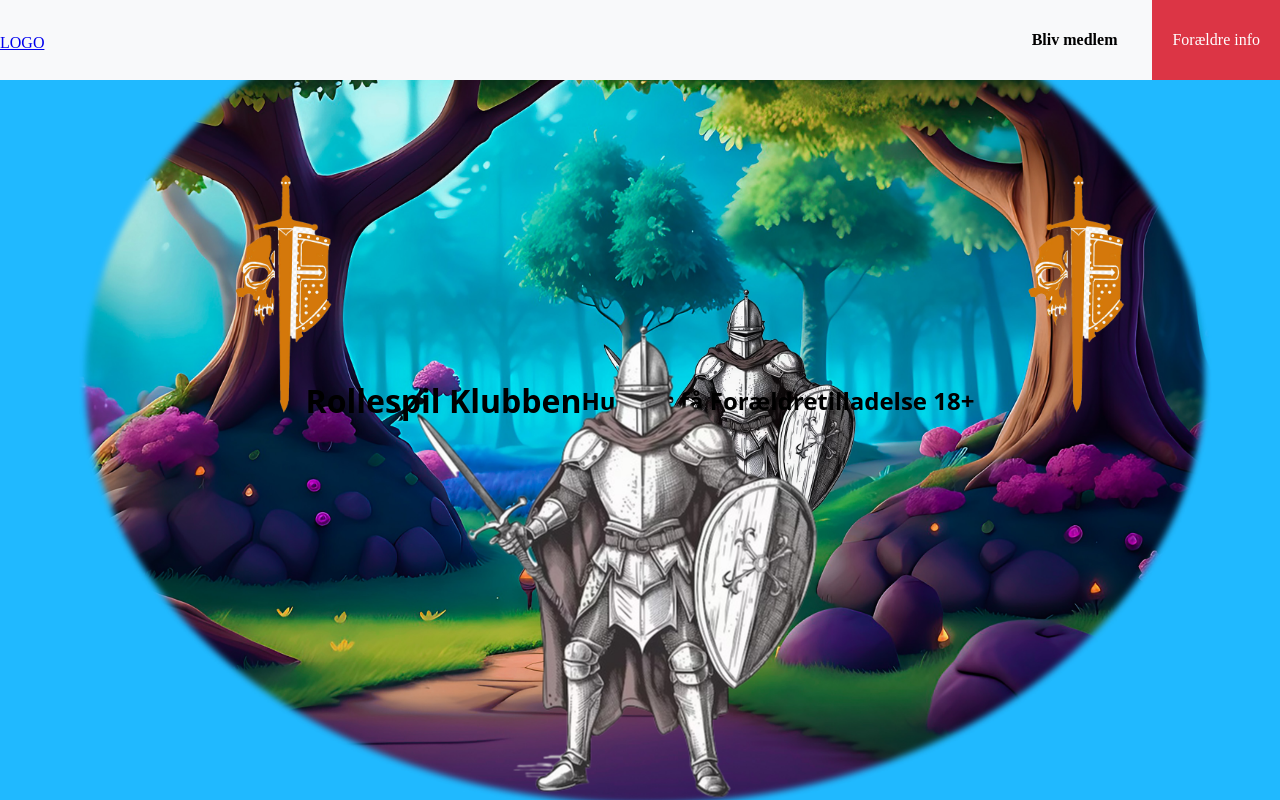
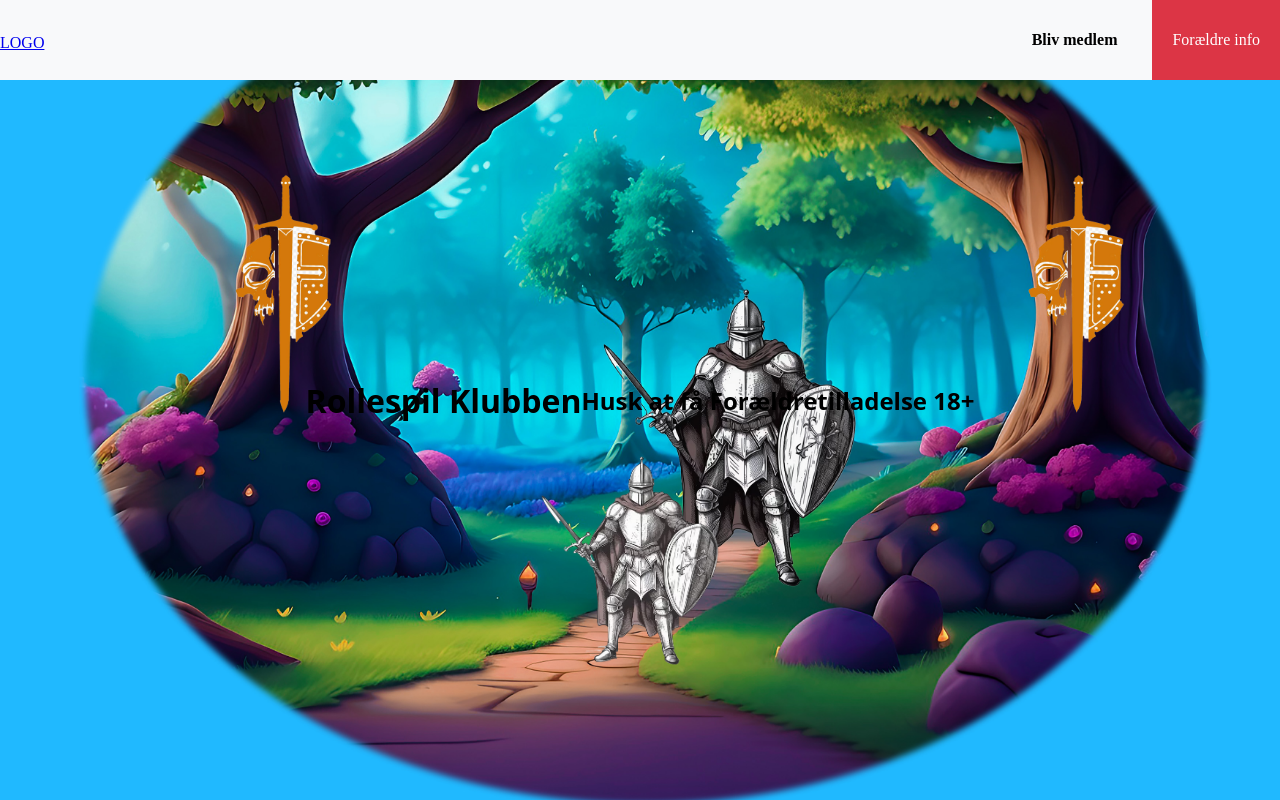
Before and after one commit to Juli82b4/Rollespilsklubben-, a React (Vite) app: page / in a window 1280 px wide. Shown: the top 800 px of the page. Built offline with nearby package versions, Linux system fonts and the light colour scheme; a web font is replaced by a local one.

Commit message:
Update Walkingman image size

```diff
--- a/src/components/walkingman.css
+++ b/src/components/walkingman.css
@@ -3,7 +3,7 @@
   top: 70%;
   left: 50%;
   transform: translate(-50%, -50%);
-  width: 22git 0px;
+  width: 220px;
   height: auto;
   z-index: 2;
 }
```
